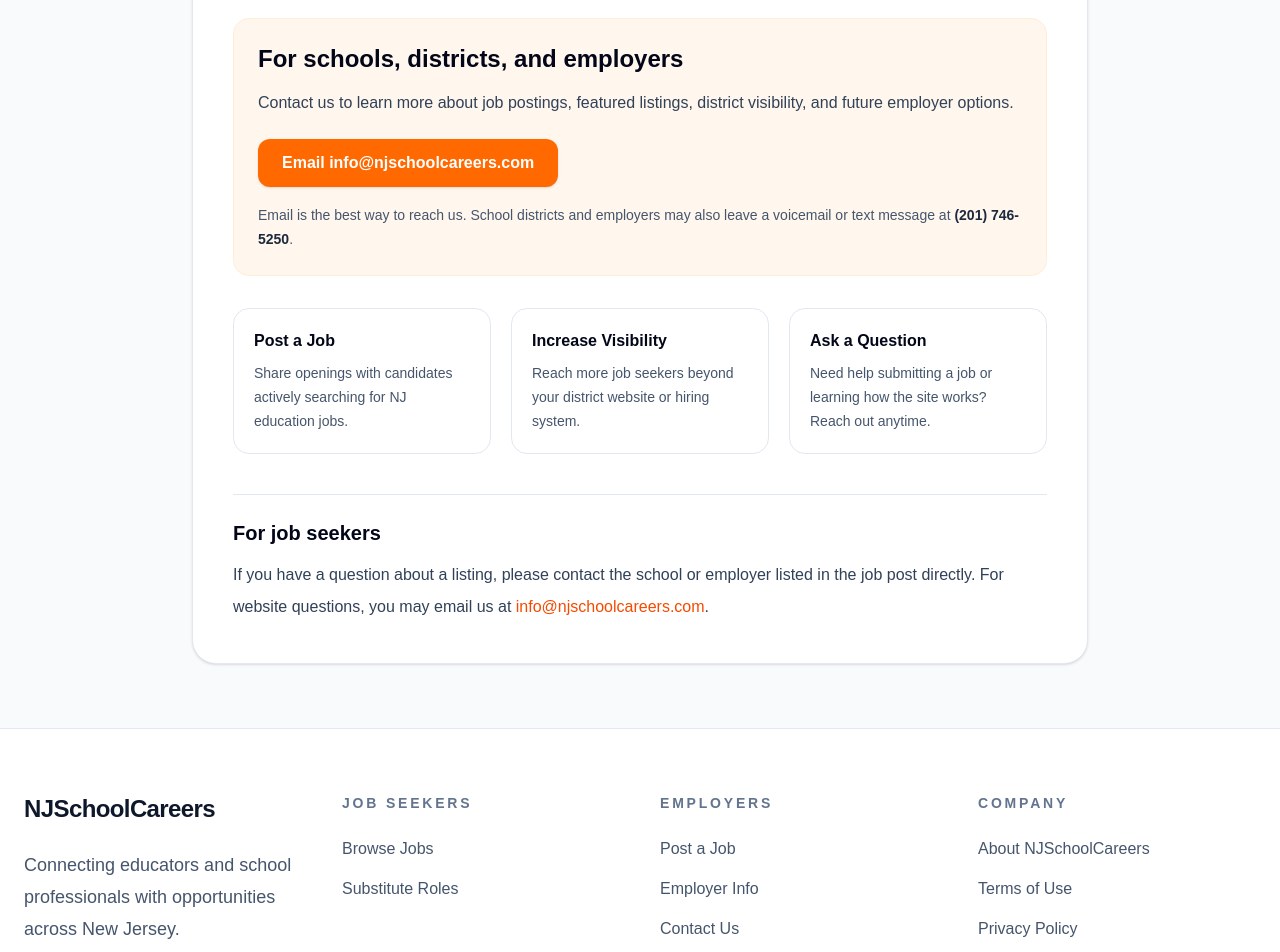
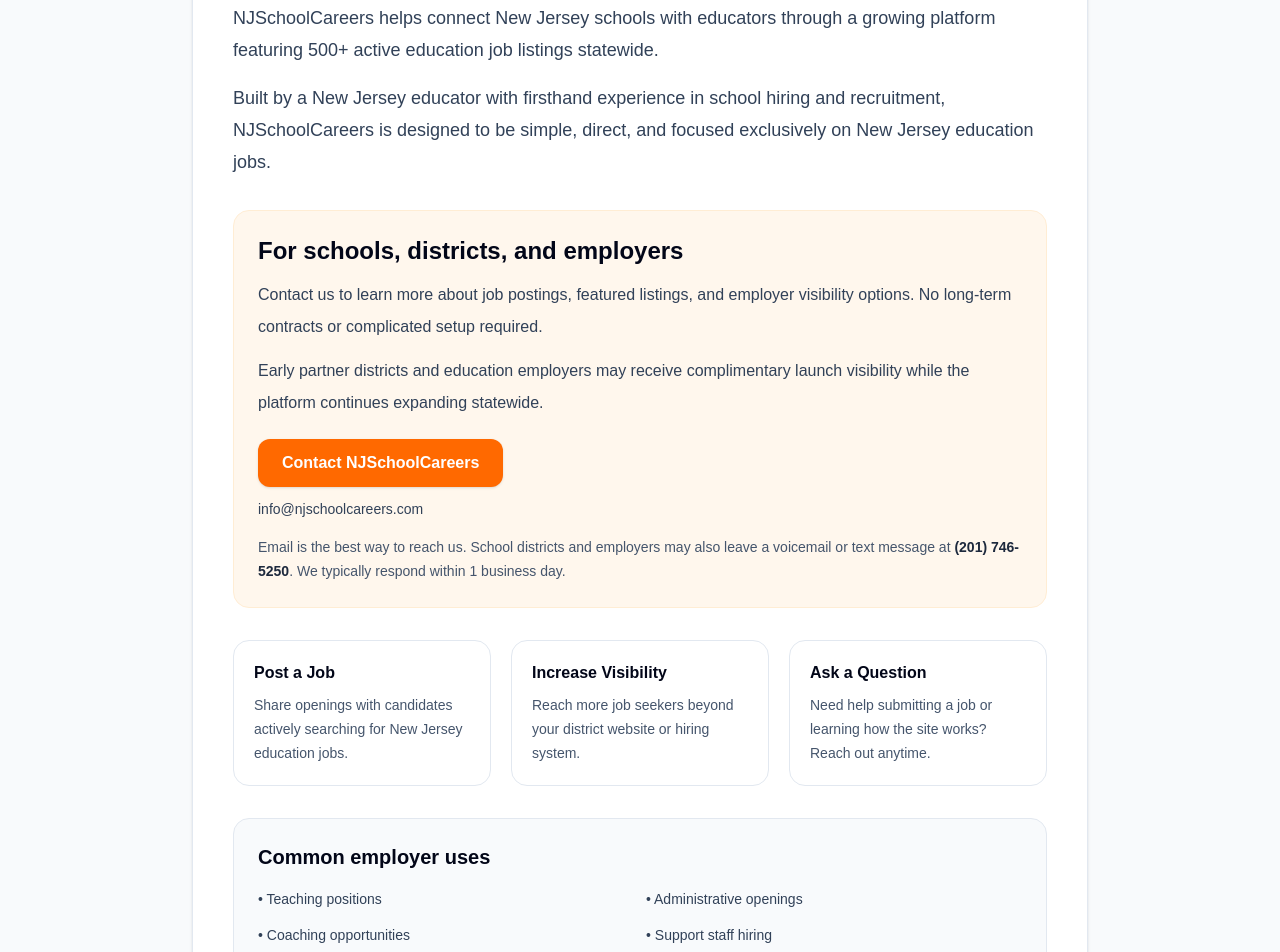
Before and after one commit to njwilkin1/nj-school-careers, a Next.js app: page /contact in a window 1280 px wide. Shown: the part 340-1292 px from the top of the page. Built offline with nearby package versions, Linux system fonts and the light colour scheme.

Commit message:
Improve contact page trust and employer messaging

```diff
--- a/app/contact/page.tsx
+++ b/app/contact/page.tsx
@@ -15,32 +15,56 @@
           promoting your school district’s openings? We’d be happy to help.
         </p>
 
+        <p className="mt-4 text-lg leading-8 text-slate-700">
+          NJSchoolCareers helps connect New Jersey schools with educators
+          through a growing platform featuring 500+ active education job
+          listings statewide.
+        </p>
+
+        <p className="mt-4 text-lg leading-8 text-slate-700">
+          Built by a New Jersey educator with firsthand experience in school
+          hiring and recruitment, NJSchoolCareers is designed to be simple,
+          direct, and focused exclusively on New Jersey education jobs.
+        </p>
+
         <div className="mt-8 rounded-2xl border border-orange-100 bg-orange-50 p-6">
           <h2 className="text-2xl font-semibold text-slate-950">
             For schools, districts, and employers
           </h2>
 
           <p className="mt-3 leading-8 text-slate-700">
-            Contact us to learn more about job postings, featured listings,
-            district visibility, and future employer options.
+            Contact us to learn more about job postings, featured listings, and
+            employer visibility options. No long-term contracts or complicated
+            setup required.
+          </p>
+
+          <p className="mt-3 leading-8 text-slate-700">
+            Early partner districts and education employers may receive
+            complimentary launch visibility while the platform continues
+            expanding statewide.
           </p>
 
           <a
             href="mailto:info@njschoolcareers.com"
             className="mt-5 inline-block rounded-xl bg-orange-500 px-6 py-3 font-semibold text-white shadow-sm transition hover:bg-orange-600"
           >
-            Email info@njschoolcareers.com
+            Contact NJSchoolCareers
           </a>
+
+          <p className="mt-3 text-sm font-medium text-slate-700">
+            info@njschoolcareers.com
+          </p>
+
           <p className="mt-4 text-sm leading-6 text-slate-600">
-  Email is the best way to reach us. School districts and employers may also
-  leave a voicemail or text message at{" "}
+            Email is the best way to reach us. School districts and employers
+            may also leave a voicemail or text message at{" "}
             <a
               href="tel:+12017465250"
               className="font-semibold text-slate-800 hover:text-orange-600"
             >
               (201) 746-5250
             </a>
-  .
+            . We typically respond within 1 business day.
           </p>
         </div>
 
@@ -48,8 +72,8 @@
           <div className="rounded-2xl border border-slate-200 p-5">
             <h3 className="font-semibold text-slate-950">Post a Job</h3>
             <p className="mt-2 text-sm leading-6 text-slate-600">
-              Share openings with candidates actively searching for NJ education
-              jobs.
+              Share openings with candidates actively searching for New Jersey
+              education jobs.
             </p>
           </div>
 
@@ -68,6 +92,21 @@
               out anytime.
             </p>
           </div>
+        </div>
+
+        <div className="mt-8 rounded-2xl border border-slate-200 bg-slate-50 p-6">
+          <h2 className="text-xl font-semibold text-slate-950">
+            Common employer uses
+          </h2>
+
+          <ul className="mt-4 grid gap-3 text-sm leading-6 text-slate-700 md:grid-cols-2">
+            <li>• Teaching positions</li>
+            <li>• Administrative openings</li>
+            <li>• Coaching opportunities</li>
+            <li>• Support staff hiring</li>
+            <li>• Long-term substitute roles</li>
+            <li>• Hard-to-fill education positions</li>
+          </ul>
         </div>
 
         <div className="mt-10 border-t border-slate-200 pt-6">
```
Lines whose indentation alone changed are shown as unchanged.
